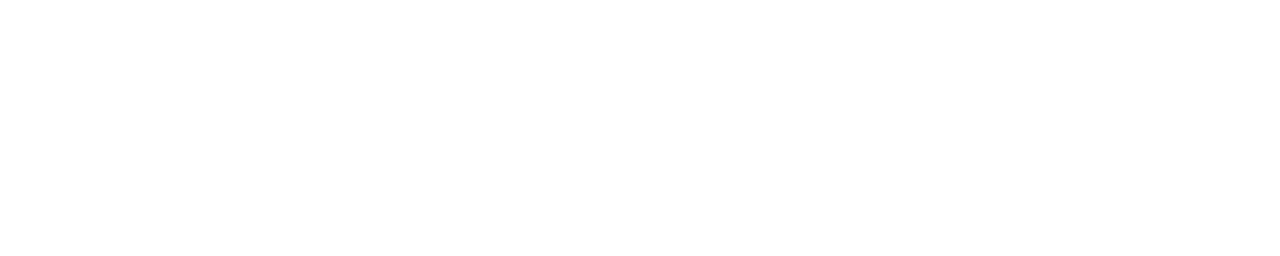
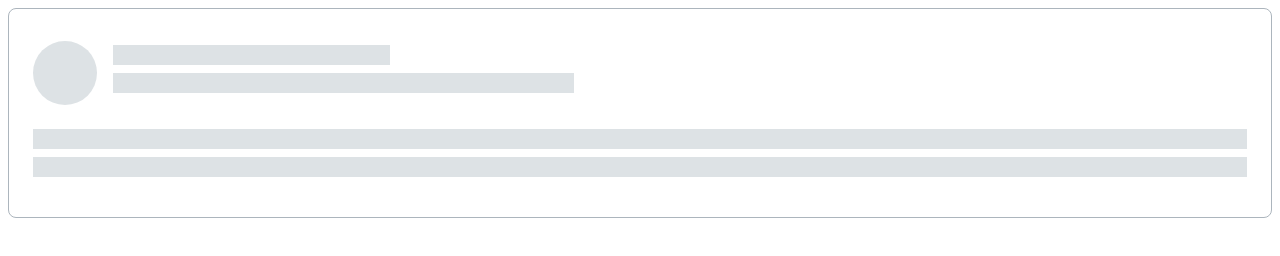
Before and after one commit to js-tasks-ru/htmlcss-20210812_boogie-woogie8, a website: page 04-lection2/02-skeleton/index.html in a window 1280 px wide. Drawn offline with Linux system fonts and the light colour scheme.

Commit message:
add skeleton

```diff
--- a/04-lection2/02-skeleton/index.html
+++ b/04-lection2/02-skeleton/index.html
@@ -6,6 +6,20 @@
         <link rel="stylesheet" href="./skeleton.css">
     </head>
     <body>
+        <div class="skeleton">
+            <div class="skeleton__header">
+                <div class="skeleton__avatar"></div>
+                <div class="skeleton__field-wrapper">
+                    <div class="skeleton__field" style="width: 30%"></div>
+                    <div class="skeleton__field" style="width: 50%"></div>
+                </div>
+            </div>
+            <div class="skeleton__body">
+                <div class="skeleton__field"></div>
+                <div class="skeleton__field"></div>
+            </div>
+
+        </div>
 
     </body>
 </html>
--- a/04-lection2/02-skeleton/skeleton.css
+++ b/04-lection2/02-skeleton/skeleton.css
@@ -0,0 +1,39 @@
+.skeleton {
+    border: 1px solid var(--grey-3);
+    border-radius: 8px;
+    padding: 32px 24px;
+    display: flex;
+    flex-direction: column;
+}
+
+.skeleton__header {
+    display: flex;
+    align-items: center;
+    margin-bottom: 24px;
+}
+
+.skeleton__body {
+    display: flex;
+    justify-content: space-between;
+    flex-direction: column;
+}
+
+.skeleton__avatar {
+    background-color: var(--grey-2);
+    border-radius: 50%;
+    flex-basis: 64px;
+    height: 64px;
+    margin-right: 16px;
+}
+
+.skeleton__field {
+    background-color: var(--grey-2);
+    flex-basis: 20px;
+    margin-bottom: 8px;
+}
+
+.skeleton__field-wrapper {
+    display: flex;
+    flex-direction: column;
+    flex-basis: 76%;
+}
```
